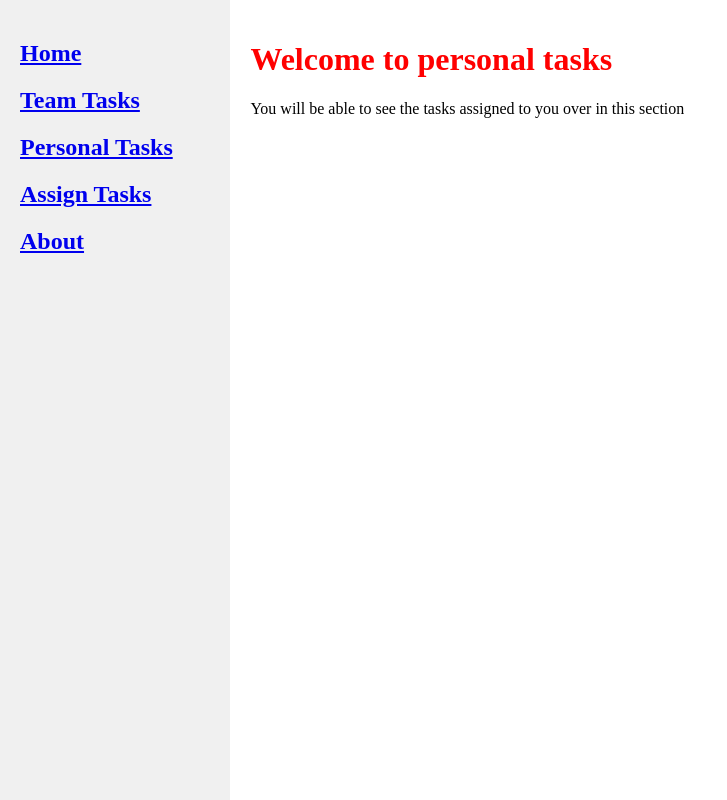
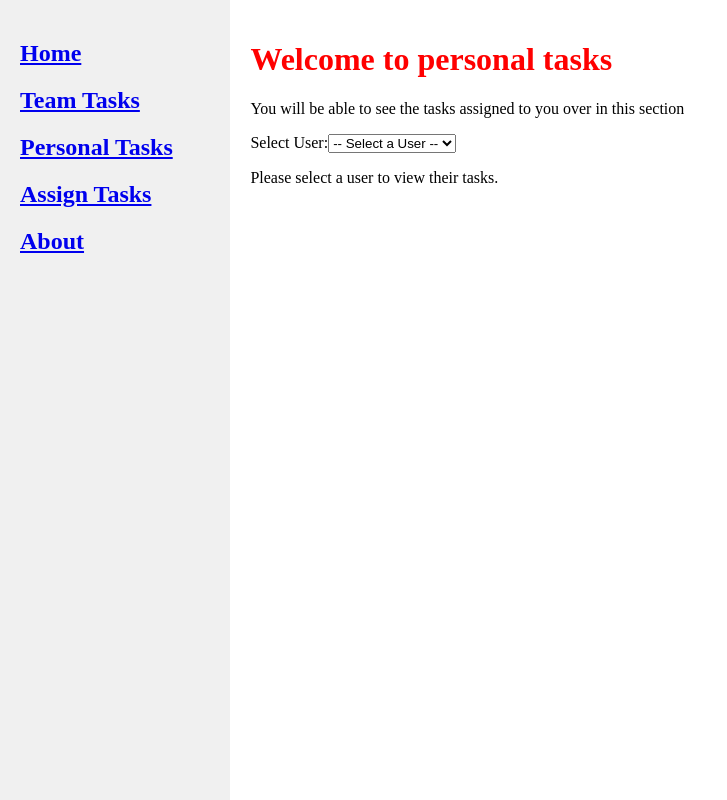
Before and after one commit to Krrithik/TaskManagerApp-React, a React (Vite) app: page /personalTasks in a window 1280 px wide. Shown: the whole page, without its empty margins (0-727 px from the left). Built offline with nearby package versions, Linux system fonts and the light colour scheme.

Commit message:
did personal tasks page, but just basic implementation for testing, need to do columns

```diff
--- /dev/null
+++ b/src/components/PersonalTasks.jsx
@@ -0,0 +1,63 @@
+import { useState } from "react";
+import { getItem } from "../utils/StorageFunctions";
+
+export default function PersonalTasks() {
+  // Retrieve users from local storage
+  const users = getItem("users") || [];
+
+  // State to store the selected user's name
+  const [selectedUser, setSelectedUser] = useState("");
+
+  // Find the selected user's tasks
+  const selectedUserTasks =
+    users.find((user) => user.name === selectedUser)?.tasks || [];
+  /* instead of this
+     const findSelectedUserTasks = users.find((user) => user.name === selectedUser)
+      const tasks = findSelectedUserTask && findSelectedUserTasks ? findSelectedUserTasks.tasks : [];
+    */
+
+
+  return (
+    <>
+      {/* Dropdown to select a user */}
+      <div className="dropdown-container">
+        <label htmlFor="userDropdown">Select User:</label>
+        <select
+          id="userDropdown"
+          value={selectedUser}
+          onChange={(e) => setSelectedUser(e.target.value)}
+          className="p-2 border rounded"
+        >
+          <option value="">-- Select a User --</option>
+          {users.map((user) => (
+            <option key={user.name} value={user.name}>
+              {user.name}
+            </option>
+          ))}
+        </select>
+      </div>
+
+      {/* Display tasks of the selected user */}
+      {selectedUser ? (
+        <div>
+          <h2>Tasks for {selectedUser}:</h2>
+          {selectedUserTasks.length > 0 ? (
+            <ul>
+              {selectedUserTasks.map((task, index) => (
+                <li key={index}>
+                  <strong>Task:</strong> {task.taskName} |
+                  <strong> Due Date:</strong> {task.dueDate} |
+                  <strong> Priority:</strong> {task.priority}
+                </li>
+              ))}
+            </ul>
+          ) : (
+            <p>No tasks found for this user.</p>
+          )}
+        </div>
+      ) : (
+        <p>Please select a user to view their tasks.</p>
+      )}
+    </>
+  );
+}
--- a/src/routes/about.lazy.jsx
+++ b/src/routes/about.lazy.jsx
@@ -1,47 +1,16 @@
 import { createLazyFileRoute } from "@tanstack/react-router";
-import { getItem } from "../utils/StorageFunctions";
 
 export const Route = createLazyFileRoute("/about")({
   component: About,
 });
 
 function About() {
-  // Retrieve task data from local storage
-  const taskData = getItem("users");
-
   return (
-    <>
+    <div className="about-page">
       <h1>ABOUT PAGE!</h1>
       <p>
         This is a lazy page router, just as an example for future reference.
       </p>
-
-      {/* Check if taskData exists and display it */}
-      {taskData && taskData.length > 0 ? (
-        <div>
-          <h2>Users:</h2>
-          <ul>
-            {taskData.map((user, index) => (
-              <li key={index}>
-                <strong>Name:</strong> {user.name} | <strong>Role:</strong>{" "}
-                {user.role}
-                <br />
-                <strong>Tasks:</strong>
-                <ul>
-                  {user.tasks.map((task, i) => (
-                    <li key={i}>
-                      Task: {task.taskName}, Due Date: {task.dueDate}, Priority:{" "}
-                      {task.priority}
-                    </li>
-                  ))}
-                </ul>
-              </li>
-            ))}
-          </ul>
-        </div>
-      ) : (
-        <p>No users found in local storage.</p>
-      )}
-    </>
+    </div>
   );
 }
--- a/src/routes/personalTasks.jsx
+++ b/src/routes/personalTasks.jsx
@@ -1,14 +1,16 @@
 import { createFileRoute } from "@tanstack/react-router";
+import PersonalTasks from "../components/PersonalTasks";
 
 export const Route = createFileRoute("/personalTasks")({
-  component: PersonalTasks,
+  component: personalTasks,
 });
 
-function PersonalTasks() {
+function personalTasks() {
   return (
     <>
       <h1>Welcome to personal tasks</h1>
       <p>You will be able to see the tasks assigned to you over in this section</p>
+      <PersonalTasks />
     </>
   );
 }
```
